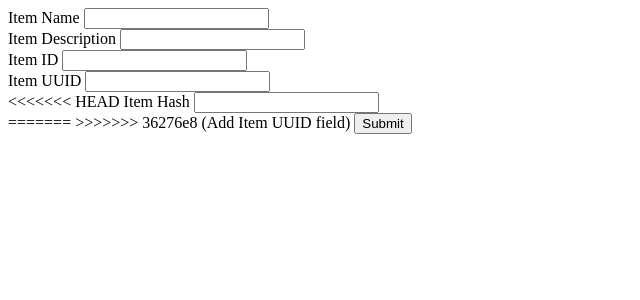
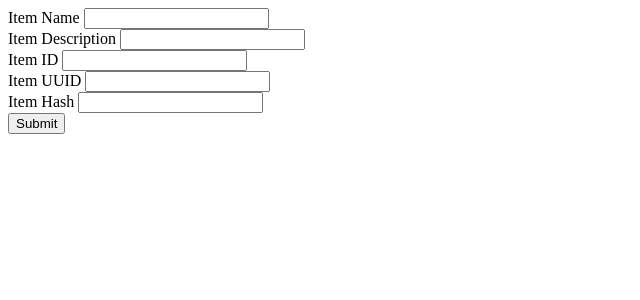
Before and after one commit to asis99/git_github, a Flask app: page /todo in a window 1280 px wide. Shown: the top 300 px of the page, without its empty margins (0-640 px from the left). Run offline with Flask 3, Linux system fonts and the light colour scheme.

Commit message:
Add Item Hash field

```diff
--- a/templates/todo.html
+++ b/templates/todo.html
@@ -7,10 +7,7 @@
     <input type="text" name="itemId"><br>
     <label>Item UUID</label>
     <input type="text" name="itemUuid"><br>
-<<<<<<< HEAD
     <label>Item Hash</label>
     <input type="text" name="itemHash"><br>
-=======
->>>>>>> 36276e8 (Add Item UUID field)
     <button type="submit">Submit</button>
 </form>
```
